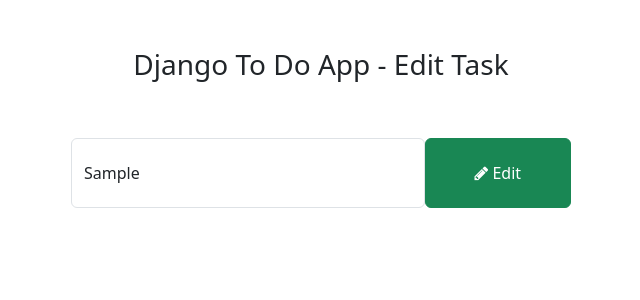
After one commit to Srujana41/Learning_Django, a Django app: page /todo/editTask/1/ in a window 1280 px wide. The commit adds this page. Shown: the top 300 px of the page, without its empty margins (319-959 px from the left). Run offline with Django 4.2, Linux system fonts and the light colour scheme; tables that the repository leaves empty hold one stand-in row (values such as "Sample post").

Commit message:
delete and edit functionality done

```diff
--- /dev/null
+++ b/ToDo/templates/edit-task.html
@@ -0,0 +1,36 @@
+<!DOCTYPE html>
+<html lang="en">
+<head>
+    <meta charset="UTF-8">
+    <meta name="viewport" content="width=device-width, initial-scale=1.0">
+    <title>Edit task - Django To Do App</title>
+    <!-- Bootstrap -->
+    <link href="https://cdn.jsdelivr.net/npm/bootstrap@5.3.0-alpha1/dist/css/bootstrap.min.css" rel="stylesheet" integrity="sha384-GLhlTQ8iRABdZLl6O3oVMWSktQOp6b7In1Zl3/Jr59b6EGGoI1aFkw7cmDA6j6gD" crossorigin="anonymous">
+    <script src="https://cdn.jsdelivr.net/npm/bootstrap@5.3.0-alpha1/dist/js/bootstrap.bundle.min.js" integrity="sha384-w76AqPfDkMBDXo30jS1Sgez6pr3x5MlQ1ZAGC+nuZB+EYdgRZgiwxhTBTkF7CXvN" crossorigin="anonymous"></script>
+    <!-- Font Awesome Icons -->
+    <link rel="stylesheet" href="https://cdnjs.cloudflare.com/ajax/libs/font-awesome/4.7.0/css/font-awesome.min.css">
+
+    <style>
+        .form-control{
+        padding: 1.375rem .75rem !important;
+    }
+    </style>
+</head>
+<body>
+    <div class="container pt-5 pb-5 text-center">
+        <h3>Django To Do App - Edit Task</h3>
+        <form action="{% url 'editTask' task_get.pk %}" method="POST"  style="width: 500px;margin: auto;">
+            <!-- load csrf token for post method to keep data secure to prevent csrf attack -->
+            {% csrf_token %}
+            <div class="form-group pt-5">
+                <span style="display: flex;">
+                    <input type="text" name="task" class="form-control" placeholder="Add a task" value="{{task_get.task}}">
+                    <button type="submit" class="btn btn-success" style="width: 200px;"><i class="fa fa-pencil"></i> Edit</button>
+                    <!-- button should be type submit to submit the form -->
+                </span>
+            </div>
+        </form>
+    </div>
+
+</body>
+</html>
--- a/ToDo/todo/urls.py
+++ b/ToDo/todo/urls.py
@@ -3,4 +3,8 @@ from . import views
 
 urlpatterns = [
     path('addTask/', views.addTask, name='addTask'),
+    path('markAsDone/<int:pk>/', views.markAsDone, name= 'markAsDone'),
+    path('markAsUndone/<int:pk>/', views.markAsUndone, name='markAsUndone'),
+    path('editTask/<int:pk>/', views.editTask, name='editTask'),
+    path('deleteTask/<int:pk>/', views.deleteTask, name='deleteTask'),
 ]
--- a/ToDo/todo/views.py
+++ b/ToDo/todo/views.py
@@ -1,4 +1,4 @@
-from django.shortcuts import redirect
+from django.shortcuts import redirect, get_object_or_404, render
 from django.http import HttpResponse
 from .models import Task
 
@@ -12,3 +12,34 @@ def addTask(request):
     Task.objects.create(task=task)
     #redirect user back to home page after clicking on add button
     return redirect('home')
+
+def markAsDone(request, pk):
+    # mark task as done
+    task = get_object_or_404(Task, pk=pk)
+    task.is_Completed = True
+    task.save()
+    return redirect('home')
+
+def markAsUndone(request, pk):
+    task = get_object_or_404(Task, pk=pk)
+    task.is_Completed = False
+    task.save()
+    return redirect('home')
+
+def editTask(request, pk):
+    task_get = get_object_or_404(Task, pk=pk)
+    if request.method == 'POST':
+        new_task = request.POST['task']
+        task_get.task = new_task
+        task_get.save()
+        return redirect('home')
+    else:
+        context ={
+            'task_get':task_get
+        }
+        return render(request, "edit-task.html", context)
+
+def deleteTask(request, pk):
+    task= get_object_or_404(Task, pk=pk)
+    task.delete()
+    return redirect('home')
--- a/ToDo/todo_main/views.py
+++ b/ToDo/todo_main/views.py
@@ -4,7 +4,10 @@ from todo.models import Task
 def home(request):
     # To get data with filter and then arrange data in ascending order add "-" to the field otherwise nothing for descending order
     tasks = Task.objects.filter(is_Completed = False).order_by('-updated_at')
+    completed_tasks = Task.objects.filter(is_Completed = True).order_by('-created_at')
+    # print(completed_tasks)
     context = {
         'tasks': tasks,
+        'completed_tasks': completed_tasks
     }
     return render(request, 'home.html', context)
```
Also changed, not shown: ToDo/templates/home.html (+12 -5 lines).
